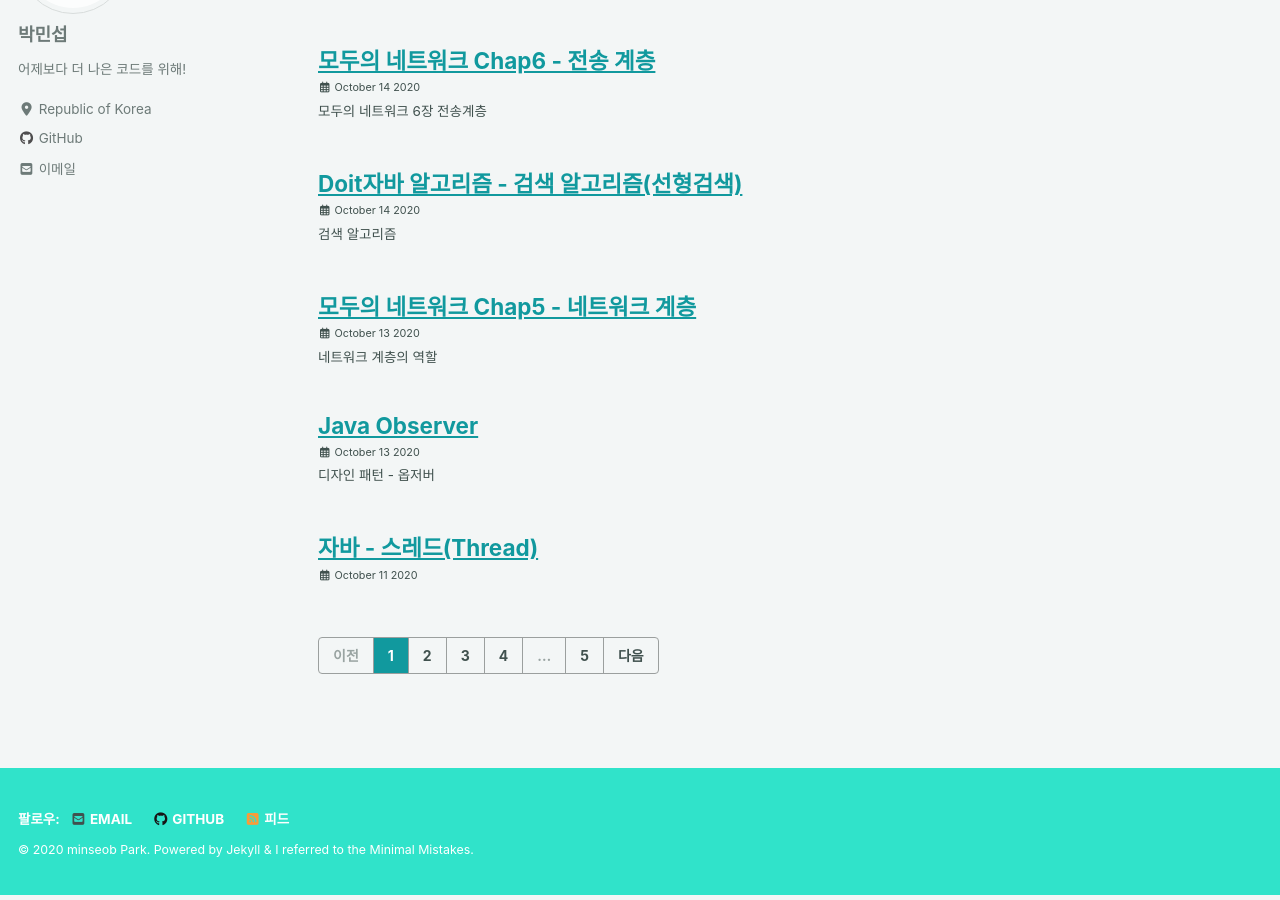
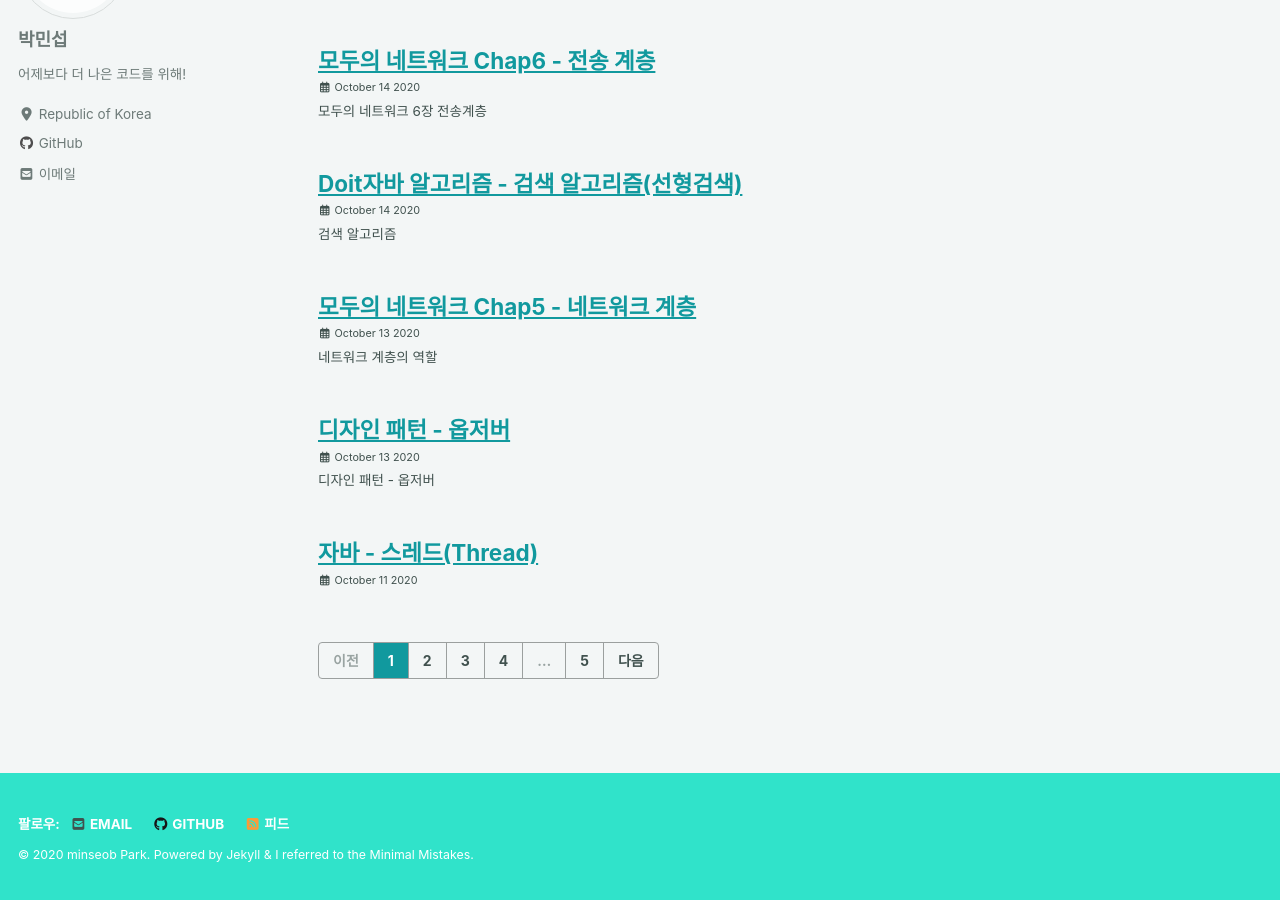
Before and after one commit to parkminseob/parkminseob.github.io, a Jekyll site: the page built from index.html, in a window 1280 px wide and 900 px high, scrolled down 760 px. Built offline with Jekyll 4.4.1, drawn with Linux system fonts in a browser that asks for light colours; cached includes are drawn as plain includes; nearby versions of some CDN libraries; the list of posts is cut into pages by our own code.

Commit message:
Update 2020-10-13-java-observer.md

```diff
--- a/_posts/2020/2020-10-13-java-observer.md
+++ b/_posts/2020/2020-10-13-java-observer.md
@@ -1,3 +1,13 @@
+---
+title: 디자인 패턴 - 옵저버
+categories:
+- design pattern
+toc: true
+toc_label: on this page
+tags:
+  - observer
+---
+
 # 디자인 패턴 - 옵저버
 
 ![java-logo](https://user-images.githubusercontent.com/68311188/92201199-e4e6a200-eeb6-11ea-9f5b-76b79db3564f.png)
```
